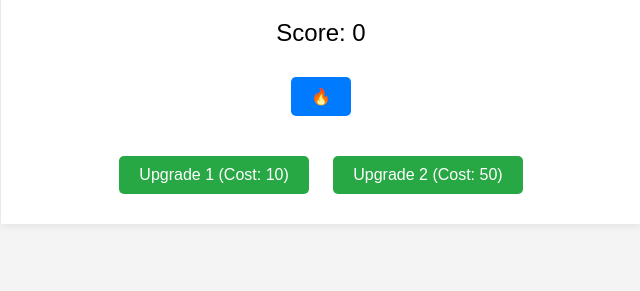
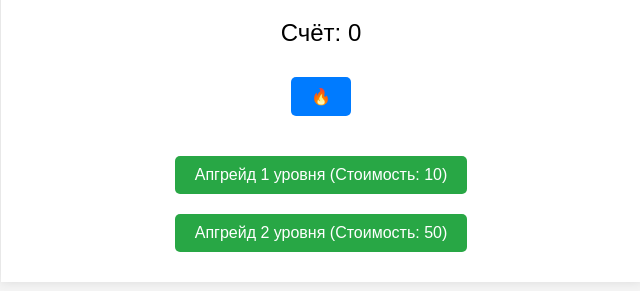
Before and after one commit to mbque/dushnilacombat.github.io, a plain HTML site: page index.html in a window 1280 px wide. Shown: the part 275-566 px from the top of the page, without its empty margins (319-959 px from the left). Drawn offline with Linux system fonts and the light colour scheme.

Commit message:
Update index.html

```diff
--- a/index.html
+++ b/index.html
@@ -4,18 +4,18 @@
     <meta charset="UTF-8">
     <meta name="viewport" content="width=device-width, initial-scale=1.0">
     <meta name="description" content="Simple clicker game website.">
-    <title>Clicker Game</title>
+    <title>Душнила Комбат</title>
     <link rel="stylesheet" href="style.css">
 </head>
 <body>
     <div class="container">
       <img src="dush.jpg" alt="">
         <h1>Душнила Комбат</h1>
-        <div id="score">Score: 0</div>
+        <div id="score">Счёт: 0</div>
         <button id="click-button">🔥</button>
         <div class="button-container">
-            <button class="upgrade-button" id="upgrade1">Upgrade 1 (Cost: 10)</button>
-            <button class="upgrade-button" id="upgrade2">Upgrade 2 (Cost: 50)</button>
+            <button class="upgrade-button" id="upgrade1">Апгрейд 1 уровня (Стоимость: 10)</button>
+            <button class="upgrade-button" id="upgrade2">Апгрейд 2 уровня (Стоимость: 50)</button>
         </div>
     </div>
 
```
